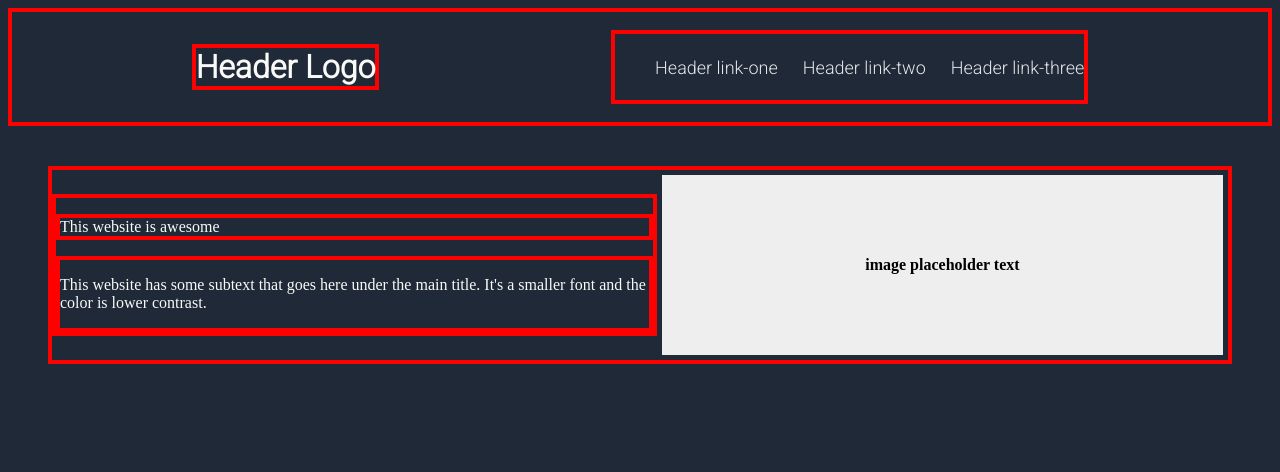
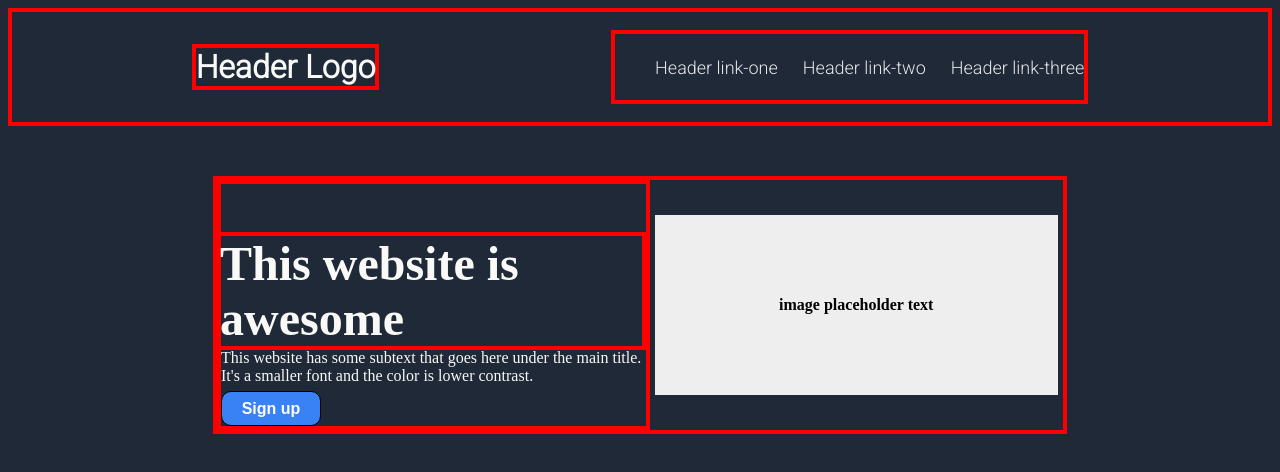
Before and after one commit to Vesa6/odin-landingPage, a plain HTML site: page index.html in a window 1280 px wide. Drawn offline with Linux system fonts and the light colour scheme; a script that the page names is missing.

Commit message:
Commit header and up paragraph

```diff
--- a/index.html
+++ b/index.html
@@ -24,11 +24,13 @@
                 <h4>image placeholder text</h4>
             </div>
             <div class = "leftcolumn">
+
             <p id ="middletext">This website is awesome</p>
             <div class = "smalltext">
             <p id ="smalltext">This website has some subtext that goes here under the main title.
                 It's a smaller font and the color is lower contrast.</p>
             </div>
+            <button>Sign up</button>
         </div>
         </div>
         <script src="index.js"></script>
--- a/style.css
+++ b/style.css
@@ -1,5 +1,19 @@
 html {
     background-color: #1F2937;
+}
+
+button {
+    width:100px;
+    height:35px;
+    line-height: 30px;
+    box-sizing: border-box;
+    background-color: #3882F6;
+    color: white;
+    border-radius:10px;
+    border: 1px solid #000;
+    font-weight:bolder;
+    font-size:16px;
+    margin-top: -10px;
 }
 
 .upbody {
@@ -9,7 +23,9 @@ html {
     align-items:center;
     color: #f9faf8;
     border: solid red 4px;
-    margin: 40px;
+    margin-left: 205px;
+    margin-right: 205px;
+    margin-top: 50px;
 }
 
 .header {
@@ -44,15 +60,19 @@ ul {
     display:flex;
     flex-direction: column;
 }
+
 .smalltext {
-    border: solid red 4px;
+    /*border: solid red 4px;*/
     word-wrap: break-word;
-
+    margin-top: -65px;
 }
 
 p#middletext {
     border:solid red 4px;
     align-items: flex-end;
+    font-size: 48px;
+    font-weight: 800;
+    margin-left: -5px;
 }
 
 p#htext {
```
